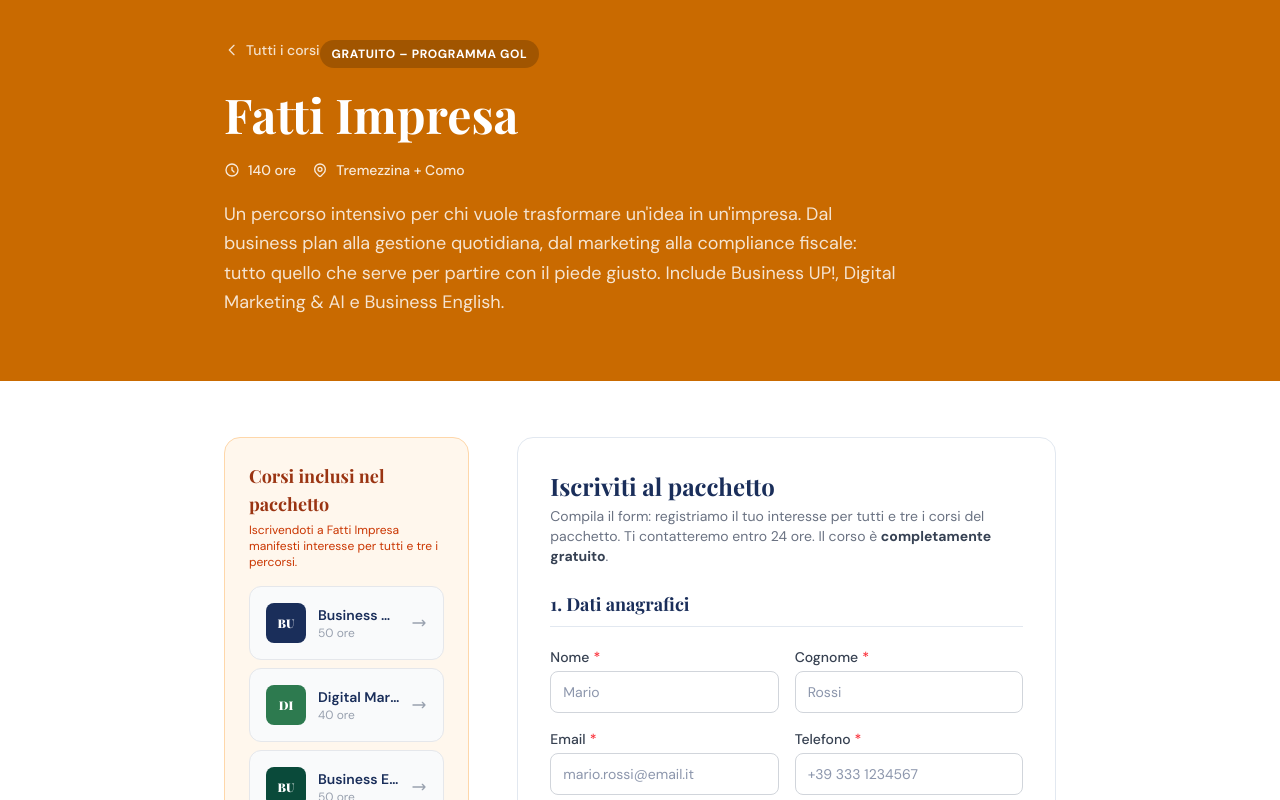
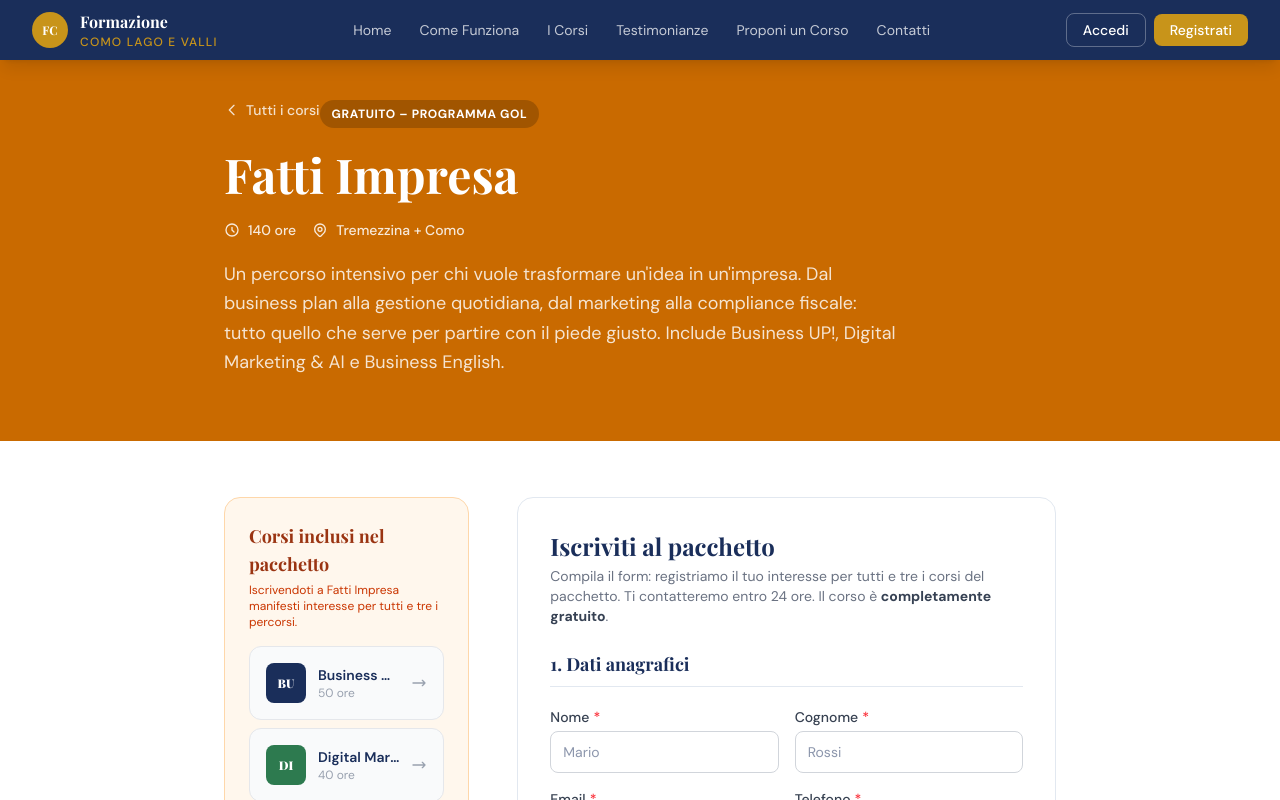
Before and after one commit to Mikiborzi/FormazioneComoLagoValli, a Next.js app: page /corsi/fatti-impresa in a window 1280 px wide. Shown: the top 800 px of the page. Built offline with nearby package versions, Linux system fonts and the light colour scheme; no server answers.

Commit message:
Sessione 3 — Navbar globale, footer ML, autorizzazioni, testo portale

```diff
--- /dev/null
+++ b/app/components/SiteHeader.js
@@ -0,0 +1,53 @@
+import Link from 'next/link'
+import MobileNav from './MobileNav'
+import NavbarAuth from './NavbarAuth'
+
+const navItems = [
+  { label: "Home", href: "/" },
+  { label: "Come Funziona", href: "/#come-funziona" },
+  { label: "I Corsi", href: "/#corsi" },
+  { label: "Testimonianze", href: "/testimonianze" },
+  { label: "Proponi un Corso", href: "/proponi-corso" },
+  { label: "Contatti", href: "/#contatti" },
+]
+
+export default function SiteHeader() {
+  return (
+    <header
+      className="sticky top-0 z-50 shadow-lg"
+      style={{ backgroundColor: "#1a2e5a", height: "60px" }}
+    >
+      <div className="max-w-7xl mx-auto px-4 sm:px-6 lg:px-8 h-full">
+        <div className="flex items-center justify-between h-full">
+          <Link href="/" className="flex items-center gap-3 shrink-0">
+            <div
+              className="w-9 h-9 rounded-full flex items-center justify-center shrink-0"
+              style={{ backgroundColor: "#c8941a" }}
+            >
+              <span className="text-white font-display font-bold text-xs leading-none">FC</span>
+            </div>
+            <div className="leading-tight">
+              <div className="text-white font-display font-bold text-base">Formazione</div>
+              <div className="font-sans font-medium text-xs uppercase tracking-widest" style={{ color: "#c8941a" }}>
+                Como Lago e Valli
+              </div>
+            </div>
+          </Link>
+          <nav className="hidden md:flex items-center gap-5 lg:gap-7">
+            {navItems.map((item) => (
+              <Link
+                key={item.label}
+                href={item.href}
+                className="text-white/75 hover:text-white font-sans text-sm transition-colors duration-200"
+              >
+                {item.label}
+              </Link>
+            ))}
+          </nav>
+          <NavbarAuth />
+          <MobileNav />
+        </div>
+      </div>
+    </header>
+  )
+}
--- a/app/layout.js
+++ b/app/layout.js
@@ -1,5 +1,6 @@
 import { Playfair_Display, DM_Sans } from "next/font/google";
 import "./globals.css";
+import SiteHeader from "./components/SiteHeader";
 
 const playfairDisplay = Playfair_Display({
   weight: ["400", "700", "900"],
@@ -27,7 +28,10 @@ export default function RootLayout({ children }) {
       lang="it"
       className={`${playfairDisplay.variable} ${dmSans.variable} h-full antialiased`}
     >
-      <body className="min-h-full flex flex-col font-sans">{children}</body>
+      <body className="min-h-full flex flex-col font-sans">
+        <SiteHeader />
+        {children}
+      </body>
     </html>
   );
 }
--- a/app/page.js
+++ b/app/page.js
@@ -1,7 +1,5 @@
 import Link from "next/link";
 import QuoteCarousel from "./components/QuoteCarousel";
-import MobileNav from "./components/MobileNav";
-import NavbarAuth from "./components/NavbarAuth";
 import { supabase } from "@/app/lib/supabase";
 
 // ─── Data ────────────────────────────────────────────────────────────────────
@@ -937,9 +935,7 @@ function Footer() {
               </div>
             </div>
             <p className="font-sans text-white/60 text-sm leading-relaxed">
-              Un progetto di Mestieri Lombardia – Starting Work, nell&apos;ambito
-              del Programma GOL finanziato da Regione Lombardia e
-              dall&apos;Unione Europea.
+              Portale realizzato da Mestieri Lombardia Como e Lago per promuovere l&apos;offerta formativa erogata sul territorio di Como, del Centro e Alto lago e delle Valli, tramite le proprie sedi di Como e Tremezzina.
             </p>
           </div>
 
@@ -996,35 +992,38 @@ function Footer() {
           className="mt-14 pt-10 border-t"
           style={{ borderColor: "rgba(255,255,255,0.1)" }}
         >
-          <p className="font-sans text-white/40 text-xs uppercase tracking-widest mb-6 text-center">
-            Con il sostegno di
-          </p>
-          <div className="flex flex-wrap justify-center gap-4">
-            {logos.map((logo) => (
+          <div className="flex flex-col items-center gap-4">
             <div
-                key={logo.abbr}
-                className="flex flex-col items-center justify-center rounded-xl p-3 text-center"
+              className="flex flex-col items-center justify-center rounded-xl p-4 text-center"
               style={{
                 backgroundColor: "rgba(255,255,255,0.07)",
-                  width: "6rem",
-                  minHeight: "5rem",
+                minWidth: "10rem",
               }}
-                title={logo.full.replace(/\n/g, " ")}
             >
               <span
-                  className="font-display font-black text-sm leading-none mb-1"
+                className="font-display font-black text-base leading-none mb-2"
                 style={{ color: "#c8941a" }}
               >
-                  {logo.abbr}
+                ML
               </span>
-                <span
-                  className="font-sans text-white/50 leading-tight whitespace-pre-line"
-                  style={{ fontSize: "0.625rem" }}
-                >
-                  {logo.full}
+              <span className="font-sans text-white/70 text-sm font-medium">
+                Mestieri Lombardia
+              </span>
+              <span className="font-sans text-white/50 text-xs mt-0.5">
+                Starting Work
               </span>
             </div>
-            ))}
+            <div className="text-center" style={{ maxWidth: "700px" }}>
+              <p className="font-sans text-white/40 leading-relaxed whitespace-nowrap" style={{ fontSize: "0.7rem" }}>
+                Albo operatori accreditati per i Servizi al Lavoro di Regione Lombardia n. 305 del 30/01/2015
+              </p>
+              <p className="font-sans text-white/40 leading-relaxed whitespace-nowrap mt-1" style={{ fontSize: "0.7rem" }}>
+                Albo operatori accreditati per i Servizi formativi sez. B di Regione Lombardia n. 1363 del 20/07/2023
+              </p>
+              <p className="font-sans text-white/40 leading-relaxed whitespace-nowrap mt-1" style={{ fontSize: "0.7rem" }}>
+                Albo operatori autorizzati all&apos;attività di Intermediazione (Sez. I) di Regione Lombardia n. 86 del 16/02/2015
+              </p>
+            </div>
           </div>
         </div>
       </div>
@@ -1070,7 +1069,6 @@ function Footer() {
 export default function HomePage() {
   return (
     <>
-      <Header />
       <main>
         <HeroSection />
         <CoursesSection />
```
Lines whose indentation alone changed are shown as unchanged.
